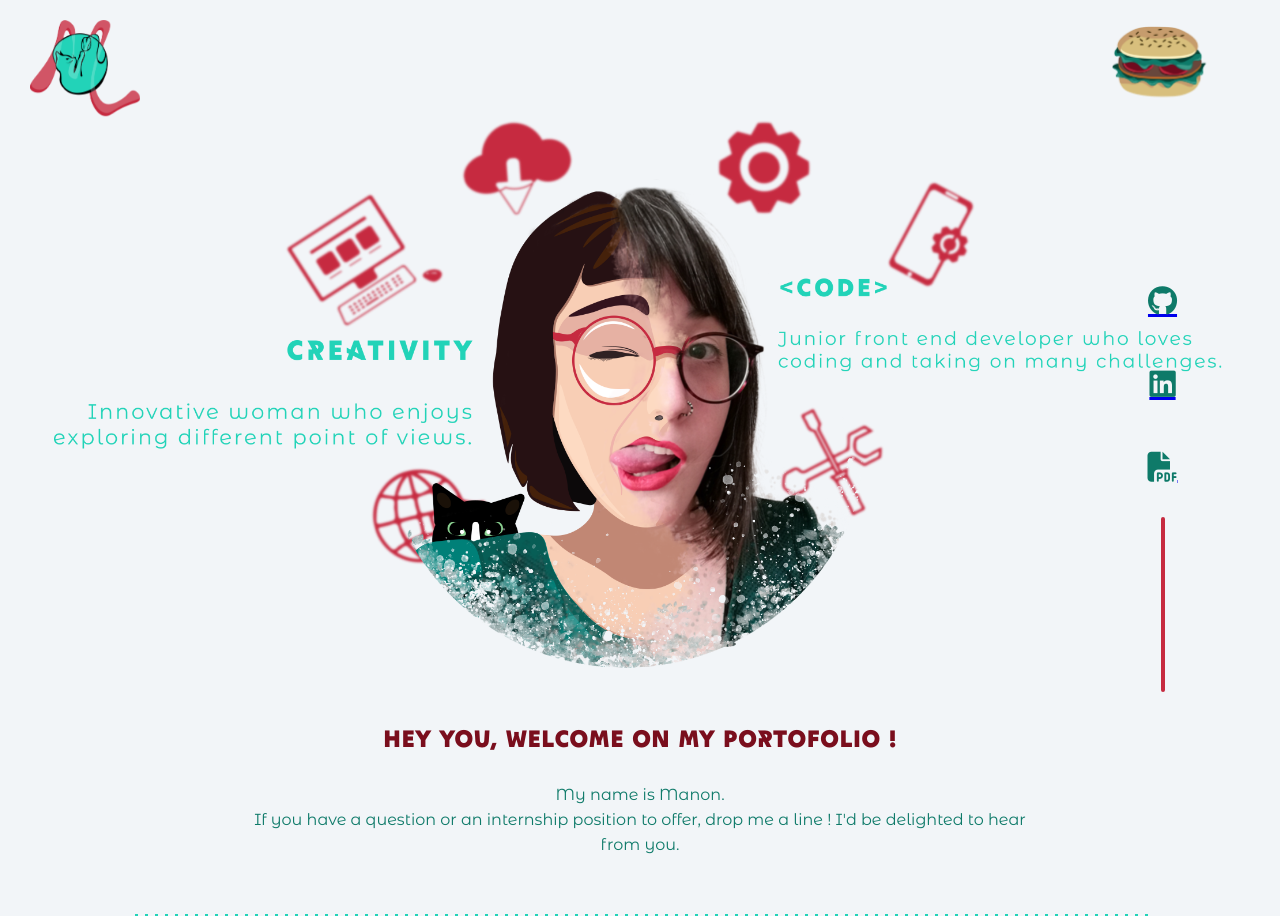
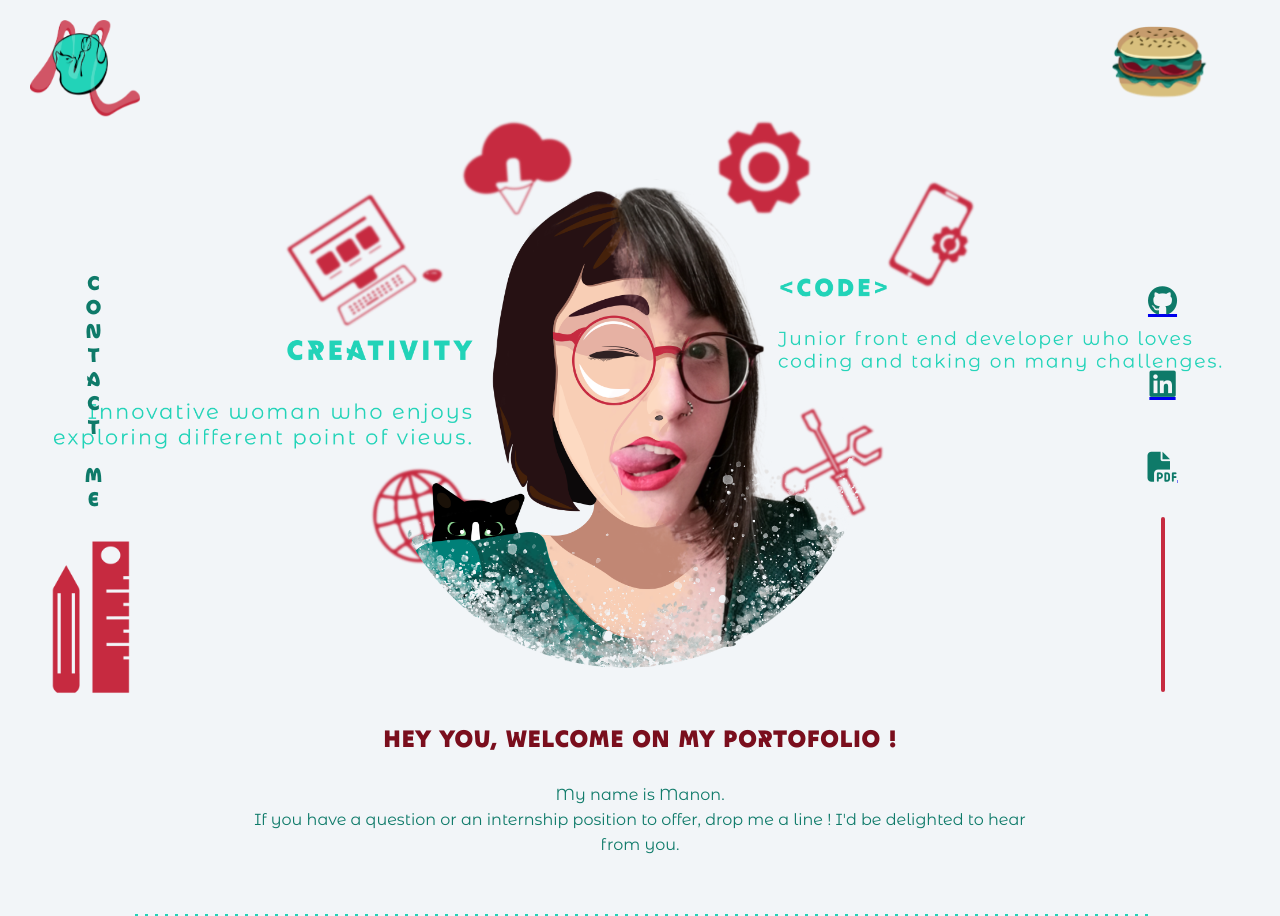
Before and after one commit to manonlespes/MyWebsite, a PHP site: page / in a window 1280 px wide. Shown: the top 916 px of the page. Run offline with PHP 8.4, Linux system fonts and the light colour scheme; some libraries are stand-ins or nearby versions.

Commit message:
responsive and scss done of the div contact me

```diff
--- a/public/sass/library/font.css
+++ b/public/sass/library/font.css
@@ -27,4 +27,9 @@
   font-family: "MontserratAlternates-Bold";
   src: url("../fonts/MontserratAlternates-Bold.ttf");
 }
+
+@font-face {
+  font-family: "MvtIndirect-Black";
+  src: url("../fonts/Movement-IndirectBlack.woff");
+}
 /*# sourceMappingURL=font.css.map */
--- a/public/sass/library/font.scss
+++ b/public/sass/library/font.scss
@@ -33,3 +33,9 @@ $MontLight: "MontserratAlternates-Light";
     src: url("../fonts/MontserratAlternates-Bold.ttf");
 }
 $MontBold: "MontserratAlternates-Bold";
+
+@font-face {
+    font-family: "MvtIndirect-Black";
+    src: url("../fonts/Movement-IndirectBlack.woff");
+}
+$MvtIndirect: "MvtIndirect-Black";
--- a/public/sass/style.css
+++ b/public/sass/style.css
@@ -26,6 +26,11 @@
 @font-face {
   font-family: "MontserratAlternates-Bold";
   src: url("../fonts/MontserratAlternates-Bold.ttf");
+}
+
+@font-face {
+  font-family: "MvtIndirect-Black";
+  src: url("../fonts/Movement-IndirectBlack.woff");
 }
 
 /* variables colors  */
@@ -1106,6 +1111,9 @@ footer .social_icon {
       justify-content: space-around;
   -ms-flex-line-pack: center;
       align-content: center;
+  -webkit-box-align: baseline;
+      -ms-flex-align: baseline;
+          align-items: baseline;
 }
 
 footer .social_icon a i {
@@ -1114,6 +1122,11 @@ footer .social_icon a i {
 }
 
 footer .social_icon .red_line {
+  display: none;
+  overflow: hidden;
+}
+
+footer .contactMe {
   display: none;
   overflow: hidden;
 }
@@ -1514,6 +1527,10 @@ footer .social_icon .red_line {
     color: #0e7a69;
     font-size: 2em;
   }
+  footer .social_icon .contactMeSmall {
+    display: none;
+    overflow: hidden;
+  }
   footer .social_icon .red_line {
     display: block;
     overflow: visible;
@@ -1522,6 +1539,43 @@ footer .social_icon .red_line {
     z-index: 4;
     width: 4px;
     border-radius: 20px;
+  }
+  footer .contactMe {
+    position: fixed;
+    display: block;
+    display: -webkit-box;
+    display: -ms-flexbox;
+    display: flex;
+    -webkit-box-pack: justify;
+        -ms-flex-pack: justify;
+            justify-content: space-between;
+    -webkit-box-orient: vertical;
+    -webkit-box-direction: normal;
+        -ms-flex-flow: column;
+            flex-flow: column;
+    bottom: 100px;
+    left: 0;
+    height: 390px;
+    z-index: 5;
+    width: 114px;
+    -webkit-box-align: center;
+        -ms-flex-align: center;
+            align-items: center;
+  }
+  footer .contactMe div {
+    -webkit-writing-mode: vertical-rl;
+        -ms-writing-mode: tb-rl;
+            writing-mode: vertical-rl;
+    text-orientation: upright;
+  }
+  footer .contactMe div a {
+    text-decoration: none;
+    font-size: 20px;
+    font-family: "MvtIndirect-Black";
+    color: #0e7a69;
+  }
+  footer .contactMe .dropLine img {
+    width: 100px;
   }
 }
 
@@ -1823,5 +1877,19 @@ footer .social_icon .red_line {
     width: 4px;
     border-radius: 20px;
   }
+  footer .contactMe {
+    width: 187px;
+    height: 430px;
+  }
+  footer .contactMe div a {
+    -webkit-transition: all 0.5s ease;
+    transition: all 0.5s ease;
+  }
+  footer .contactMe div a:hover {
+    color: #22d3b8;
+  }
+  footer .contactMe .dropLine img {
+    width: 130px;
+  }
 }
 /*# sourceMappingURL=style.css.map */
--- a/public/sass/style.scss
+++ b/public/sass/style.scss
@@ -42,7 +42,7 @@ $cherry: #c62a40;
 $skyblue: #22d3b8;
 $darkgreen: #1b2d2a;
 
-$simpleTransition : all 0.5s ease;
+$simpleTransition: all 0.5s ease;
 
 body {
     font-size: 15px;
@@ -220,7 +220,7 @@ html {
 
             a {
                 text-decoration: none;
-                color:$cherry;
+                color: $cherry;
             }
         }
     }
@@ -512,6 +512,7 @@ footer {
         display: flex;
         justify-content: space-around;
         align-content: center;
+        align-items: baseline;
 
         a {
             i {
@@ -524,6 +525,11 @@ footer {
             display: none;
             overflow: hidden;
         }
+    }
+
+    .contactMe {
+        display:none;
+        overflow: hidden;
     }
 }
 
@@ -738,6 +744,11 @@ footer {
                 }
             }
 
+            .contactMeSmall {
+                display: none;
+                overflow: hidden;
+            }
+
             .red_line {
                 display: block;
                 overflow: visible;
@@ -746,6 +757,37 @@ footer {
                 z-index: 4;
                 width: 4px;
                 border-radius: 20px;
+            }
+        }
+
+        .contactMe {
+            position: fixed;
+            display: block;
+            display: flex;
+            justify-content: space-between;
+            flex-flow: column;
+            bottom: 100px;
+            left: 0;
+            height: 390px;
+            z-index: 5;
+            width: 114px;
+            align-items: center;
+
+            div {
+                writing-mode: vertical-rl;
+                text-orientation: upright;
+                a {
+                    text-decoration: none;
+                    font-size: 20px;
+                    font-family: $MvtIndirect;
+                    color: $green;
+                }
+            }
+
+            .dropLine {
+                img {
+                    width: 100px;
+                }
             }
         }
     }
@@ -796,12 +838,12 @@ footer {
         .text_intro {
             padding-bottom: 40px;
 
-            p{
-                a{
-                    color:$green;
+            p {
+                a {
+                    color: $green;
                     transition: $simpleTransition;
 
-                    &:hover{
+                    &:hover {
                         color: $cherry;
                     }
                 }
@@ -967,5 +1009,26 @@ footer {
                 border-radius: 20px;
             }
         }
+
+        .contactMe {
+            width: 187px;
+            height: 430px;
+
+            div {
+                a {
+                    transition: $simpleTransition;
+
+                  &:hover{
+                      color:$skyblue;
+                  }
+                }
+            }
+
+            .dropLine {
+                img {
+                    width: 130px;
+                }
+            }
+        }
     }
 }
--- a/view/html/footer.php
+++ b/view/html/footer.php
@@ -1,12 +1,25 @@
 <footer>
     <div>
-        <p>@2022 - Created by Manon Lespes with &hearts; </p>
+        <p>@2022 - Created with &hearts; by Manon Lespes </p>
     </div>
     <div class="social_icon">
         <a href="https://github.com/manonlespes" target="_blank" rel="noopener noreferrer"><i class="fab fa-github"></i></a>
         <a href="https://www.linkedin.com/in/manon-lespes-bb48498b/" target="_blank" rel="noopener noreferrer"><i class="fab fa-linkedin"></i></a>
         <a href="public/document/Manon_Lespes_CV_EN.pdf" target="_blank" download="newfilename"><i class="fas fa-file-pdf"></i></a>
+        <a href="mailto:manonlespes@hotmail.fr" target="_blank" class="contactMeSmall">
+            <img src="public/images/contact_me.png" alt="image_ManonLespes"><!-- default -->
+        </a>
         <div class="red_line"></div>
+    </div>
+
+    <div class="contactMe">
+        <div>
+            <a href="mailto:manonlespes@hotmail.fr">contact me</a>
+        </div>
+
+        <div class="dropLine">
+            <img src="public/images/dessin.png" alt="contact_me_drawing">
+        </div>
     </div>
 </footer>
 
```
Also changed, not shown: public/images/contact_me.png (added), public/images/contact_me.svg (added), 2 other files.
